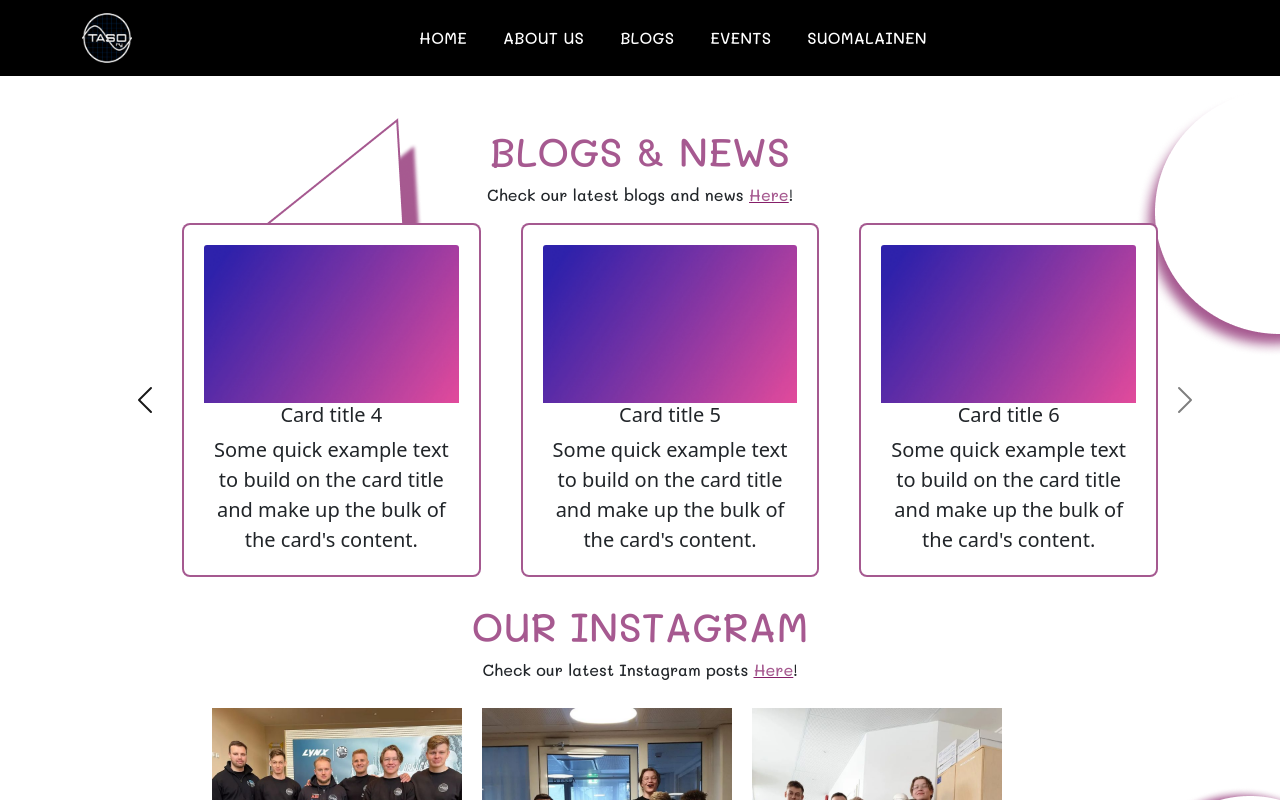
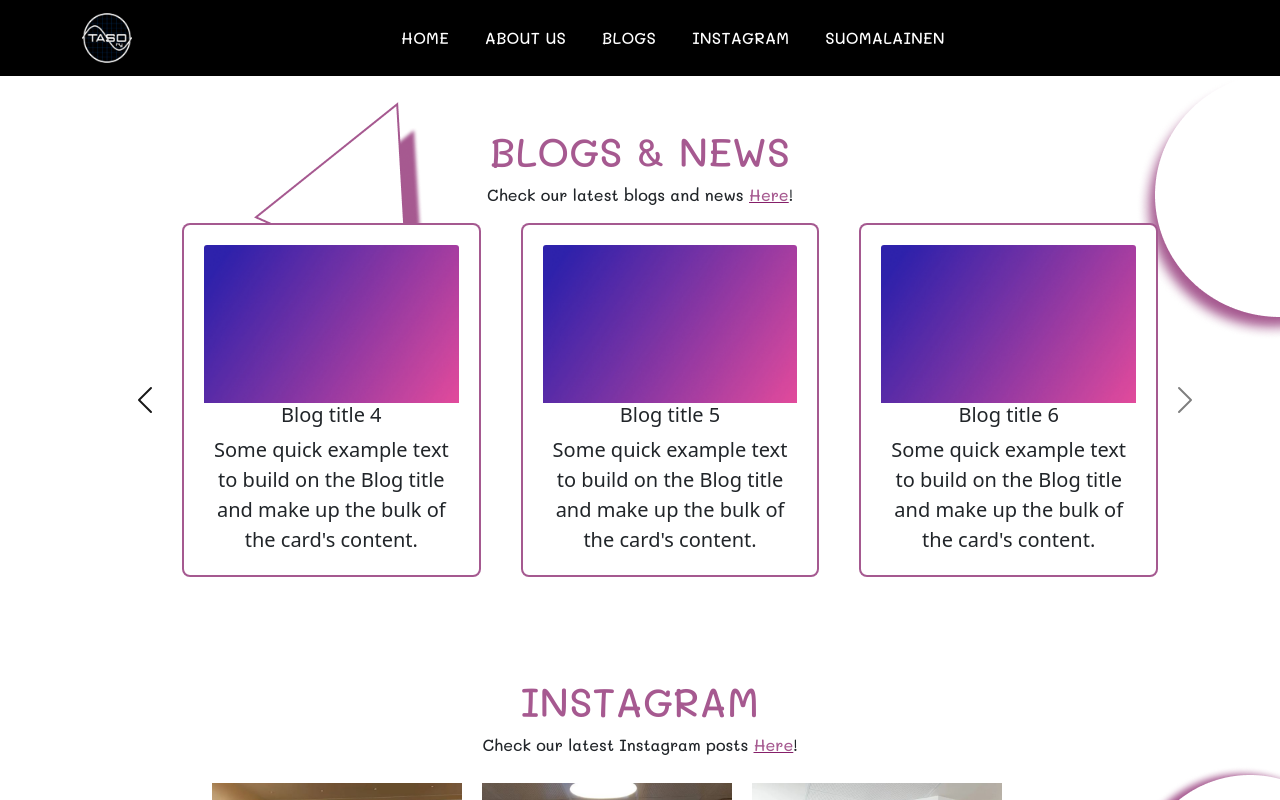
Before and after one commit to AkimuraNg/TASO_RY, a React (Create React App) app in the folder taso/: page /Eng in a window 1280 px wide. Both pictures are taken after a click on the button "Previous". Shown: the part 2429-3229 px from the top of the page. Built offline with nearby package versions, Linux system fonts and the light colour scheme.

Commit message:
Apply changes to navbar and page views

```diff
--- a/taso/package.json
+++ b/taso/package.json
@@ -1,6 +1,6 @@
 {
   "name": "taso",
-  "version": "0.1.0",
+  "version": "1.0.0",
   "private": true,
   "dependencies": {
     "@testing-library/jest-dom": "^5.16.4",
--- a/taso/public/index.html
+++ b/taso/public/index.html
@@ -29,7 +29,6 @@
   <!-- <link
     href="https://fonts.googleapis.com/css2?family=Noto+Sans:ital,wght@0,300;0,400;0,500;0,600;1,400;1,500&display=swap"
     rel="stylesheet"> -->
-  <link href="https://fonts.googleapis.com/css2?family=Josefin+Sans:ital,wght@1,700&display=swap" rel="stylesheet">
   <link href="https://fonts.googleapis.com/css2?family=Indie+Flower&family=Mali:wght@500&display=swap" rel="stylesheet">
   <title>TASO RY</title>
 </head>
--- a/taso/src/components/Blog/Blog.js
+++ b/taso/src/components/Blog/Blog.js
@@ -8,28 +8,28 @@ const Blog = () => {
             <div className="blogPost1">
                 <div className="row">
                     <div id="carouselBlog" class="carousel carousel-dark slide" data-bs-ride="carousel">
-                        <div class="carousel-inner">
+                        <div class="carousel-inner justify-content-center">
                             <div class="carousel-item active" data-bs-interval="3000">
                                 <div className="card-wrapper" >
                                     <div className="card">
                                         <img src={Image} className="card-img-top" alt="..." />
                                         <div className="card-body" style={{ textAlign: 'center' }}>
-                                            <h5 className="card-title">Card title 1</h5>
-                                            <p className="card-text">Some quick example text to build on the card title and make up the bulk of the card's content.</p>
+                                            <h5 className="card-title">Blog title 1</h5>
+                                            <p className="card-text">Some quick example text to build on the Blog title and make up the bulk of the card's content.</p>
                                         </div>
                                     </div>
                                     <div className="card">
                                         <img src={Image} className="card-img-top" alt="..." />
                                         <div className="card-body" style={{ textAlign: 'center' }}>
-                                            <h5 className="card-title">Card title 2</h5>
-                                            <p className="card-text">Some quick example text to build on the card title and make up the bulk of the card's content.</p>
+                                            <h5 className="card-title">Blog title 2</h5>
+                                            <p className="card-text">Some quick example text to build on the Blog title and make up the bulk of the card's content.</p>
                                         </div>
                                     </div>
                                     <div className="card">
                                         <img src={Image} className="card-img-top" alt="..." />
                                         <div className="card-body" style={{ textAlign: 'center' }}>
-                                            <h5 className="card-title">Card title 3</h5>
-                                            <p className="card-text">Some quick example text to build on the card title and make up the bulk of the card's content.</p>
+                                            <h5 className="card-title">Blog title 3</h5>
+                                            <p className="card-text">Some quick example text to build on the Blog title and make up the bulk of the card's content.</p>
                                         </div>
                                     </div>
                                 </div>
@@ -40,22 +40,22 @@ const Blog = () => {
                                     <div className="card">
                                         <img src={Image} className="card-img-top" alt="..." />
                                         <div className="card-body" style={{ textAlign: 'center' }}>
-                                            <h5 className="card-title">Card title 4</h5>
-                                            <p className="card-text">Some quick example text to build on the card title and make up the bulk of the card's content.</p>
+                                            <h5 className="card-title">Blog title 4</h5>
+                                            <p className="card-text">Some quick example text to build on the Blog title and make up the bulk of the card's content.</p>
                                         </div>
                                     </div>
                                     <div className="card">
                                         <img src={Image} className="card-img-top" alt="..." />
                                         <div className="card-body" style={{ textAlign: 'center' }}>
-                                            <h5 className="card-title">Card title 5</h5>
-                                            <p className="card-text">Some quick example text to build on the card title and make up the bulk of the card's content.</p>
+                                            <h5 className="card-title">Blog title 5</h5>
+                                            <p className="card-text">Some quick example text to build on the Blog title and make up the bulk of the card's content.</p>
                                         </div>
                                     </div>
                                     <div className="card">
                                         <img src={Image} className="card-img-top" alt="..." />
                                         <div className="card-body" style={{ textAlign: 'center' }}>
-                                            <h5 className="card-title">Card title 6</h5>
-                                            <p className="card-text">Some quick example text to build on the card title and make up the bulk of the card's content.</p>
+                                            <h5 className="card-title">Blog title 6</h5>
+                                            <p className="card-text">Some quick example text to build on the Blog title and make up the bulk of the card's content.</p>
                                         </div>
                                     </div>
                                 </div>
@@ -80,8 +80,8 @@ const Blog = () => {
                                 <div className="card">
                                     <img src={Image} className="card-img-top" alt="..." />
                                     <div className="card-body" style={{ textAlign: 'center' }}>
-                                        <h5 className="card-title">Card title 1</h5>
-                                        <p className="card-text">Some quick example text to build on the card title and make up the bulk of the card's content.</p>
+                                        <h5 className="card-title">Blog title 1</h5>
+                                        <p className="card-text">Some quick example text to build on the Blog title and make up the bulk of the card's content.</p>
                                         <p className="card-text"><small className="text-muted">Last updated 3 mins ago</small></p>
                                     </div>
                                 </div>
@@ -90,8 +90,8 @@ const Blog = () => {
                                 <div className="card">
                                     <img src={Image} className="card-img-top" alt="..." />
                                     <div className="card-body" style={{ textAlign: 'center' }}>
-                                        <h5 className="card-title">Card title 2</h5>
-                                        <p className="card-text">Some quick example text to build on the card title and make up the bulk of the card's content.</p>
+                                        <h5 className="card-title">Blog title 2</h5>
+                                        <p className="card-text">Some quick example text to build on the Blog title and make up the bulk of the card's content.</p>
                                         <p className="card-text"><small className="text-muted">Last updated 3 mins ago</small></p>
                                     </div>
                                 </div>
@@ -100,8 +100,8 @@ const Blog = () => {
                                 <div className="card">
                                     <img src={Image} className="card-img-top" alt="..." />
                                     <div className="card-body" style={{ textAlign: 'center' }}>
-                                        <h5 className="card-title">Card title 3</h5>
-                                        <p className="card-text">Some quick example text to build on the card title and make up the bulk of the card's content.</p>
+                                        <h5 className="card-title">Blog title 3</h5>
+                                        <p className="card-text">Some quick example text to build on the Blog title and make up the bulk of the card's content.</p>
                                         <p className="card-text"><small className="text-muted">Last updated 3 mins ago</small></p>
                                     </div>
                                 </div>
@@ -110,8 +110,8 @@ const Blog = () => {
                                 <div className="card">
                                     <img src={Image} className="card-img-top" alt="..." />
                                     <div className="card-body" style={{ textAlign: 'center' }}>
-                                        <h5 className="card-title">Card title 4</h5>
-                                        <p className="card-text">Some quick example text to build on the card title and make up the bulk of the card's content.</p>
+                                        <h5 className="card-title">Blog title 4</h5>
+                                        <p className="card-text">Some quick example text to build on the Blog title and make up the bulk of the card's content.</p>
                                         <p className="card-text"><small className="text-muted">Last updated 3 mins ago</small></p>
                                     </div>
                                 </div>
@@ -120,8 +120,8 @@ const Blog = () => {
                                 <div className="card">
                                     <img src={Image} className="card-img-top" alt="..." />
                                     <div className="card-body" style={{ textAlign: 'center' }}>
-                                        <h5 className="card-title">Card title 5</h5>
-                                        <p className="card-text">Some quick example text to build on the card title and make up the bulk of the card's content.</p>
+                                        <h5 className="card-title">Blog title 5</h5>
+                                        <p className="card-text">Some quick example text to build on the Blog title and make up the bulk of the card's content.</p>
                                         <p className="card-text"><small className="text-muted">Last updated 3 mins ago</small></p>
                                     </div>
                                 </div>
@@ -130,8 +130,8 @@ const Blog = () => {
                                 <div className="card">
                                     <img src={Image} className="card-img-top" alt="..." />
                                     <div className="card-body" style={{ textAlign: 'center' }}>
-                                        <h5 className="card-title">Card title 6</h5>
-                                        <p className="card-text">Some quick example text to build on the card title and make up the bulk of the card's content.</p>
+                                        <h5 className="card-title">Blog title 6</h5>
+                                        <p className="card-text">Some quick example text to build on the Blog title and make up the bulk of the card's content.</p>
                                         <p className="card-text"><small className="text-muted">Last updated 3 mins ago</small></p>
                                     </div>
                                 </div>
--- a/taso/src/components/Home.js
+++ b/taso/src/components/Home.js
@@ -43,7 +43,7 @@ const Home = () => {
                 </section>
 
                 {/*Blogs and Instagram view*/}
-                <section className="blogInsta mb-5" >
+                <section className="blog mb-5" >
                     <div className='col-12'>
                         <div className="titleView">
                             <h1 style={{ marginTop: "160px", textTransform: "uppercase" }} className="text-color">
@@ -56,10 +56,11 @@ const Home = () => {
                         </div>
                         <Blog />
                     </div>
-
+                </section>
+                <section className="instagram">
                     <div className="col-12">
                         <div className="titleView">
-                            <h1 style={{ marginTop: "25px", textTransform: "uppercase" }} className="text-color">
+                            <h1 style={{ marginTop: "100px", textTransform: "uppercase" }} className="text-color">
                                 Instagram
                             </h1>
                             <p className="content">Katso uusin Instagram-julkaisumme <span>
@@ -71,15 +72,16 @@ const Home = () => {
                     </div>
                 </section>
                 {/*Events calendar view*/}
-                <section className="events">
+                {/* <section className="events">
                     <div className="col-12">
                         <div className="titleView">
                             <h1 style={{ marginTop: "28px", textTransform: "uppercase" }} className="text-color">
                                 Tapahtumat
                             </h1>
                         </div>
+
                     </div>
-                </section>
+                </section> */}
                 {/*Footer*/}
                 <Footer />
             </main>
--- a/taso/src/components/HomeEng.js
+++ b/taso/src/components/HomeEng.js
@@ -1,5 +1,5 @@
 import React from 'react'
-import {Link} from 'react-router-dom'
+import { Link } from 'react-router-dom'
 
 import AboutE from './About/AboutE'
 import Blog from './Blog/Blog'
@@ -43,31 +43,33 @@ const Home = () => {
                 </section>
 
                 {/*Blogs and Instagram view*/}
-                <section className="blogInsta mb-5" >
+                <section className="blog mb-5" >
                     <div className='col-12'>
                         <div className="titleView">
                             <h1 style={{ marginTop: "160px", textTransform: "uppercase" }} className="text-color">
                                 Blogs & News
                             </h1>
-                            <p className="content">Check our latest blogs and news <span><Link to="/Blogs/1" element={<Blogs/>} style={{ color: "rgba(118, 0, 85, 0.65)" }} >Here</Link></span>!</p>
+                            <p className="content">Check our latest blogs and news <span><Link to="/Blogs/1" element={<Blogs />} style={{ color: "rgba(118, 0, 85, 0.65)" }} >Here</Link></span>!</p>
                         </div>
                         <Blog />
                     </div>
-
+                </section>
+                <section className="instagram">
                     <div className="col-12">
                         <div className="titleView">
-                            <h1 style={{ marginTop: "25px", textTransform: "uppercase" }} className="text-color">
-                                Our Instagram
+                            <h1 style={{ marginTop: "100px", textTransform: "uppercase" }} className="text-color">
+                                Instagram
                             </h1>
                             <p className="content">Check our latest Instagram posts <span>
                                 <a href="https://www.instagram.com/tasory_ig/?igshid=1r12zbt2fk06x" target="_blank" rel="noreferrer" style={{ color: "rgba(118, 0, 85, 0.65)" }}>Here</a>
-                            </span>!</p>
+                            </span>
+                                !</p>
                         </div>
                         <Insta />
                     </div>
                 </section>
                 {/*Events calendar view*/}
-                <section className="events">
+                {/* <section className="events">
                     <div className="col-12">
                         <div className="titleView">
                             <h1 style={{ marginTop: "28px", textTransform: "uppercase" }} className="text-color">
@@ -75,7 +77,7 @@ const Home = () => {
                             </h1>
                         </div>
                     </div>
-                </section>
+                </section> */}
                 {/*Footer*/}
                 <FooterEng />
             </main>
--- a/taso/src/components/NavBar/Navbar.js
+++ b/taso/src/components/NavBar/Navbar.js
@@ -24,11 +24,13 @@ const Navbar = () => {
                                 <Link className="nav-link text-white" to="about">meistä</Link>
                             </li>
                             <li className="nav-item">
-                                <Link className="nav-link text-white " to="blogInsta">blogit</Link>
+                                <Link className="nav-link text-white " to="blog">blogit</Link>
+                            </li><li className="nav-item">
+                                <Link className="nav-link text-white " to="instagram">Instagram</Link>
                             </li>
-                            <li className="nav-item">
+                            {/* <li className="nav-item">
                                 <Link className="nav-link text-white" to="events">tapahtumat</Link>
-                            </li>
+                            </li> */}
                             <li className="nav-item">
                                 <Navigate to="/Eng" className="nav-link text-white">english</Navigate>
                             </li>
--- a/taso/src/components/NavBar/NavbarE.js
+++ b/taso/src/components/NavBar/NavbarE.js
@@ -24,10 +24,10 @@ const NavbarE = () => {
                                 <Link className="nav-link text-white" to="about">About Us</Link>
                             </li>
                             <li className="nav-item">
-                                <Link className="nav-link text-white " to="blogInsta">Blogs</Link>
+                                <Link className="nav-link text-white " to="blog">Blogs</Link>
                             </li>
                             <li className="nav-item">
-                                <Link className="nav-link text-white" to="events">Events</Link>
+                                <Link className="nav-link text-white" to="instagram">Instagram</Link>
                             </li>
                             <li className="nav-item">
                                 <Navigate to="/" className="nav-link text-white">Suomalainen</Navigate>
```
Also changed, not shown: taso/src/App.css (+9 -5 lines), taso/src/components/About/members.json (+9 -9 lines).
